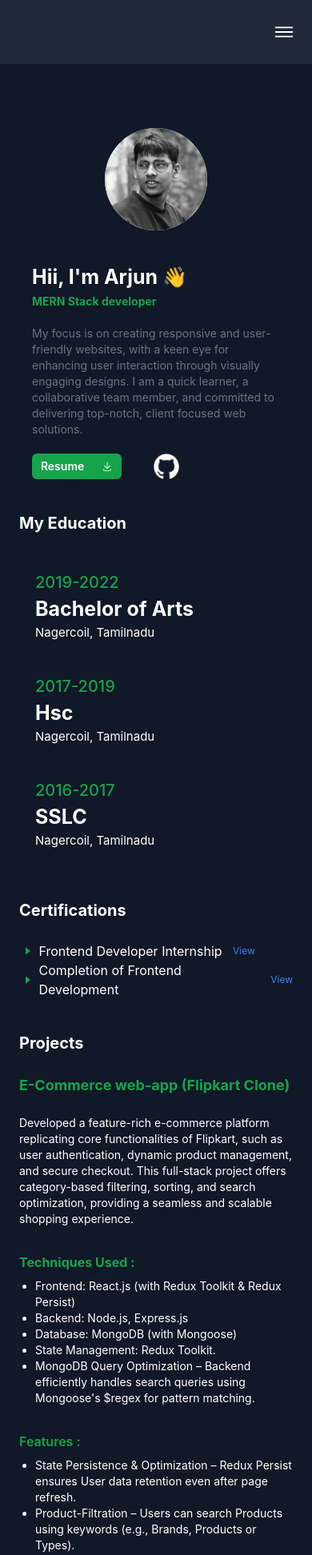
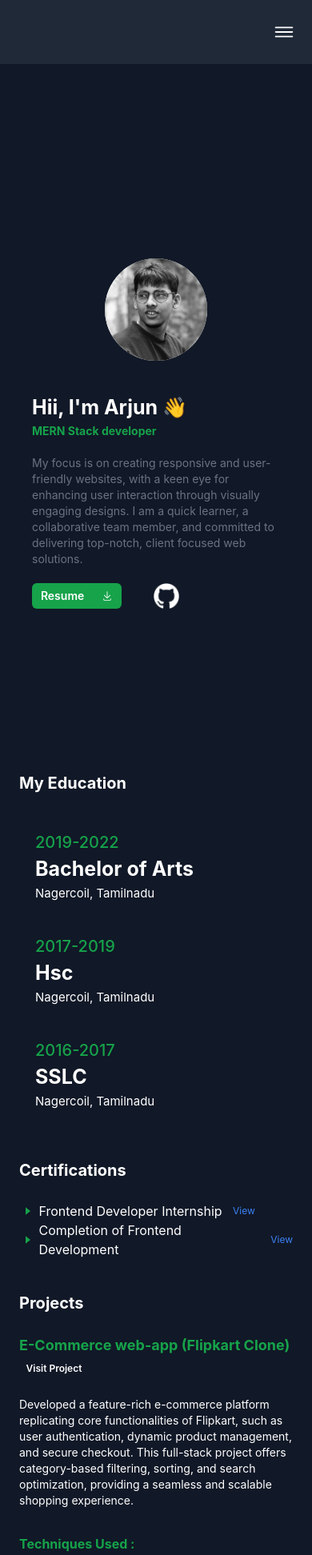
Before and after one commit to Arjunbala308201/portfolio, a React (Create React App) app: page / in a window 390 px wide. Shown: the top 1944 px of the page at 80% size. Built offline with nearby package versions, Linux system fonts and the light colour scheme.

Commit message:
project url added

```diff
--- a/src/components/About.jsx
+++ b/src/components/About.jsx
@@ -6,7 +6,7 @@ import { Link } from 'react-router-dom';
 export const About = () => {
   return (
     <>
-    <div className=" flex-col-reverse md:flex md:flex-row py-10 justify-center items-center px-10 md:px-20 flex gap-10 w-full ">
+    <div className=" flex-col-reverse md:flex md:flex-row py-10 justify-center items-center px-10 md:px-20 flex gap-10 w-full min-h-screen ">
             <div  className="content w-full md:w-1/2 flex flex-col gap-5" data-aos="fade-right">
                 <div className="flex flex-col">
                 <div className="text-white text-[25px] md:text-[40px] font-bold">
--- a/src/components/Project.jsx
+++ b/src/components/Project.jsx
@@ -7,7 +7,9 @@ export const Project = () => {
             <div className="text-white text-[20px] w-full sm:text-[30px] font-bold">Projects</div>
             <br />
             <div className="text-white">
-                <div className="text-[18px] sm:text-[25px] font-bold text-green-600 ">E-Commerce web-app (Flipkart Clone)</div>
+                <div className="text-[18px] sm:text-[25px] font-bold text-green-600 ">E-Commerce web-app (Flipkart Clone) &nbsp;&nbsp;
+                    <a className='hover:text-green-600 text-white font-semibold text-xs ' href="https://e-commerce-1-hr5r.onrender.com/">Visit Project</a>
+                </div>
                 <br />
                 <div className="text-sm sm:text-[15px]">
                 Developed a feature-rich e-commerce platform replicating core functionalities of Flipkart, such as user authentication, dynamic product management, and secure checkout. This full-stack project offers category-based filtering, sorting, and search optimization, providing a seamless and scalable shopping experience.
```
